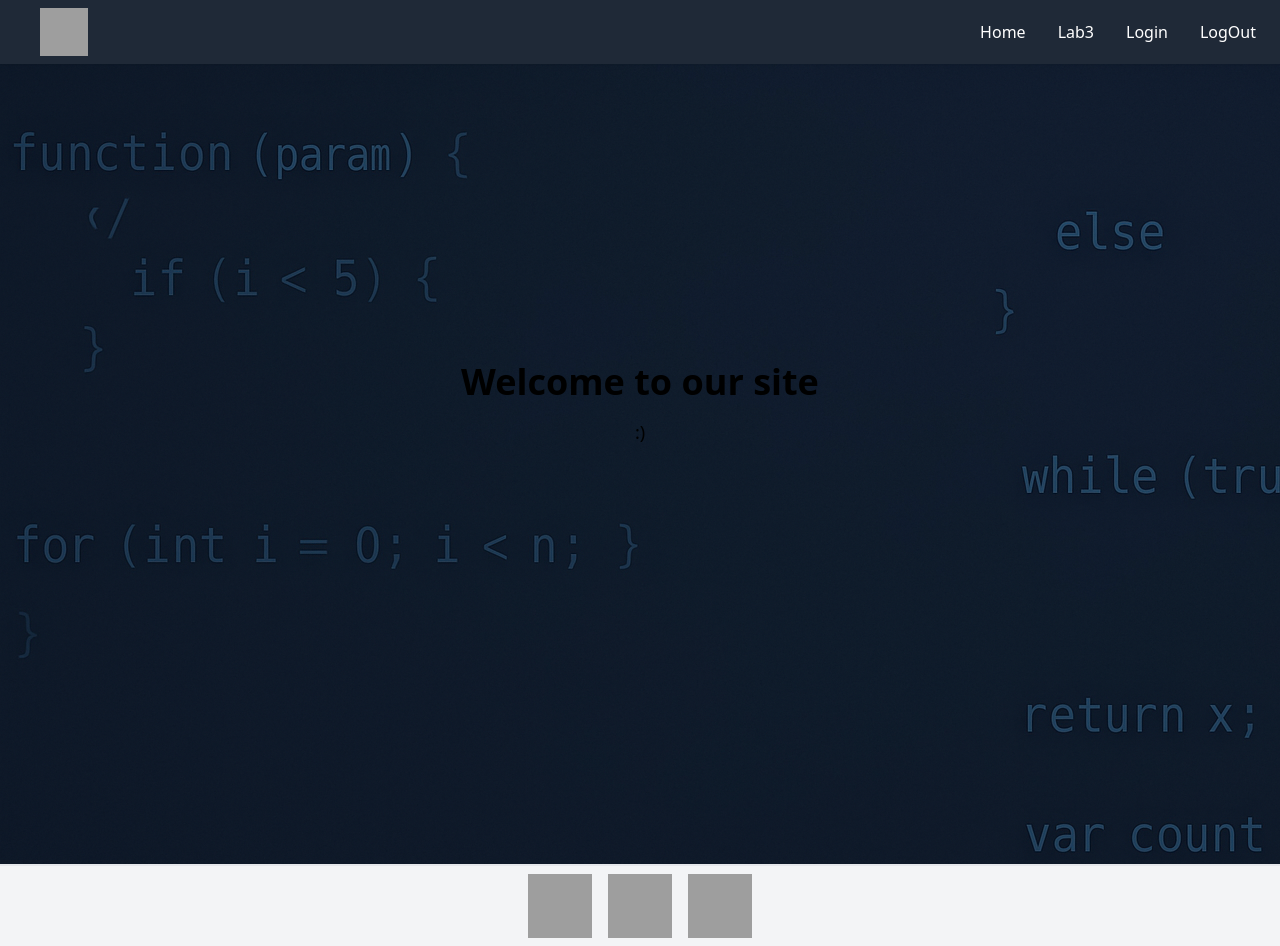
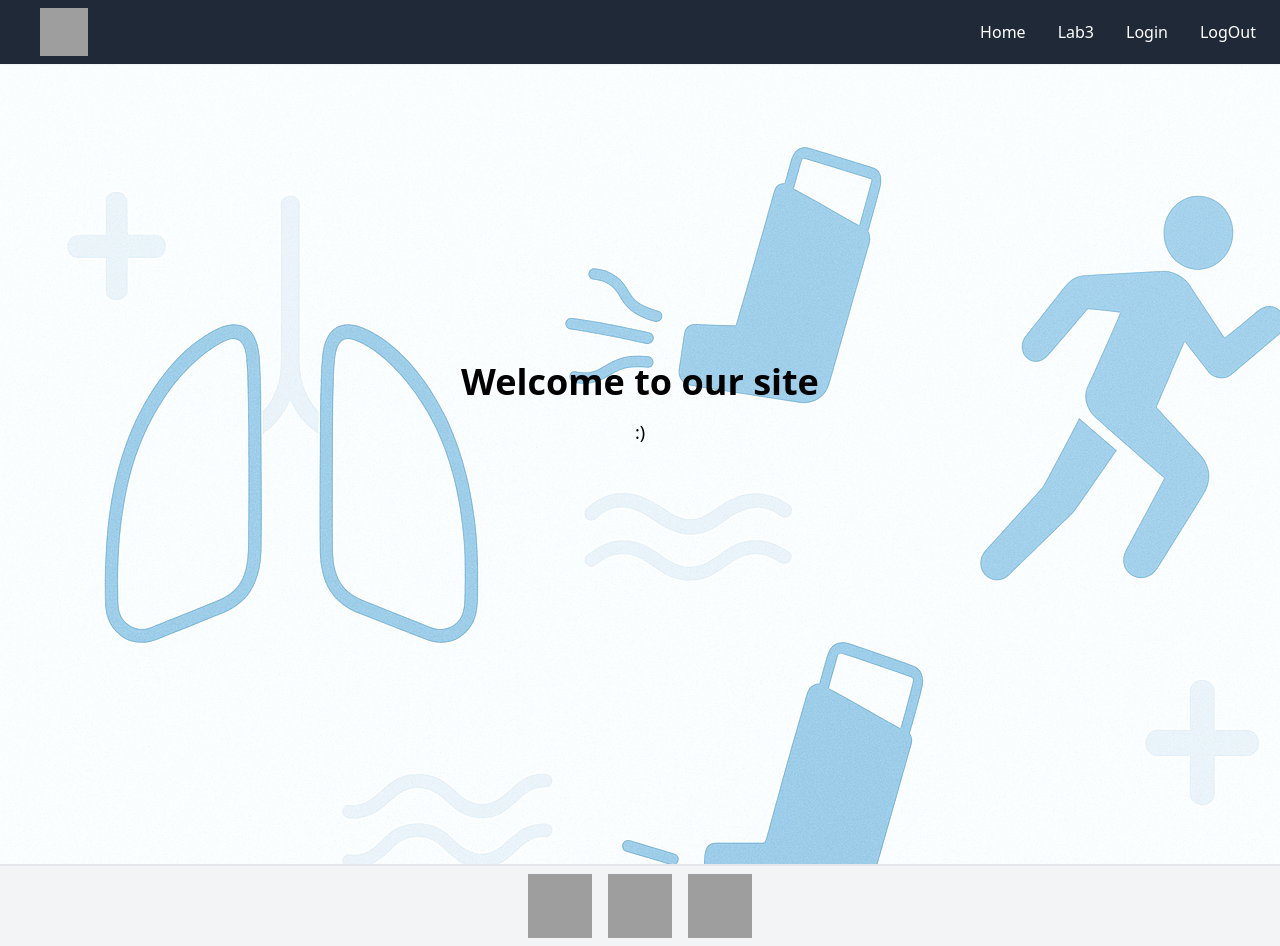
Before and after one commit to emngr256/astma, a Nuxt app: page / in a window 1280 px wide. Built offline with nearby package versions, Linux system fonts and the light colour scheme; grey boxes are pictures that could not be loaded.

Commit message:
new image

```diff
--- a/layouts/default.vue
+++ b/layouts/default.vue
@@ -16,7 +16,7 @@
     </Header>
 
 
-  <main class = "p-5 flex-row w-full bg-[url(/assets/images/bg.png)] h-screen">
+  <main class = "p-5 flex-row w-full bg-[url(/assets/images/bg1.png)] h-screen">
         <slot />
   </main>
 
```
Also changed, not shown: assets/images/bg1.png (added).
